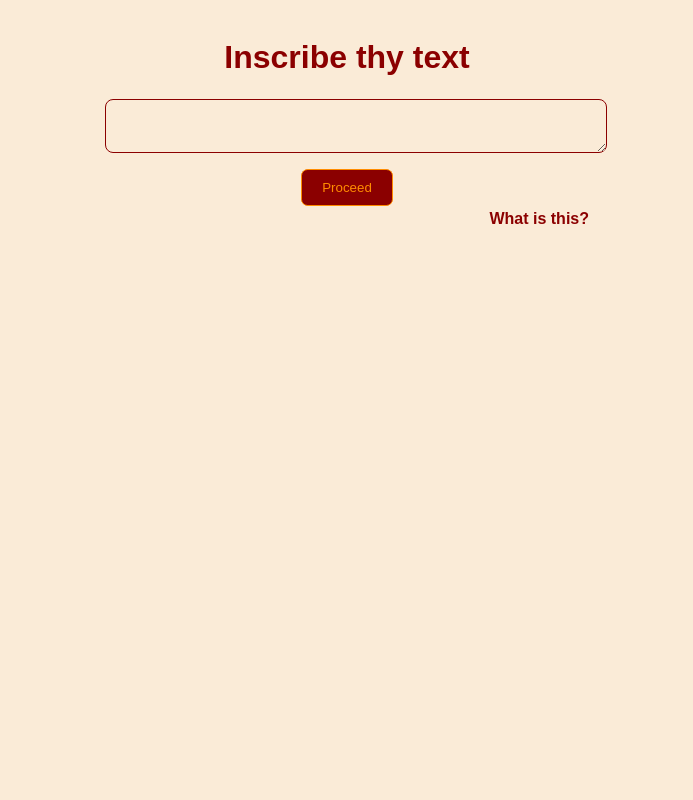
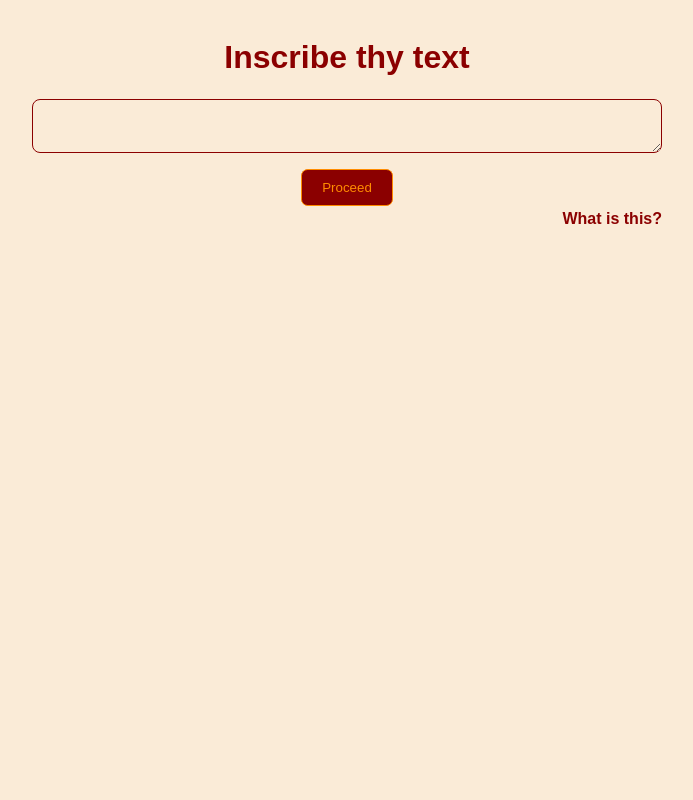
Before and after one commit to alexsincai/diabolic-script-generator, a Flask app: page / in a window 1280 px wide. Shown: the whole page, without its empty margins (293-986 px from the left). Run offline with Flask 2, Linux system fonts and the light colour scheme.

Commit message:
image size

```diff
--- a/app/static/style.css
+++ b/app/static/style.css
@@ -7,6 +7,7 @@
 * {
     margin: 0;
     padding: 0;
+    box-sizing: border-box;
 }
 
 html {
@@ -14,7 +15,7 @@ html {
 }
 
 body {
-    max-width: calc(420px + 4em);
+    max-width: calc(630px + 4em);
     height: calc(100vh - 4em);
 
     margin: 0 auto;
@@ -103,4 +104,5 @@ button:focus {
 img {
     margin: 0 auto;
     display: block;
+    width: 100%;
 }
```
